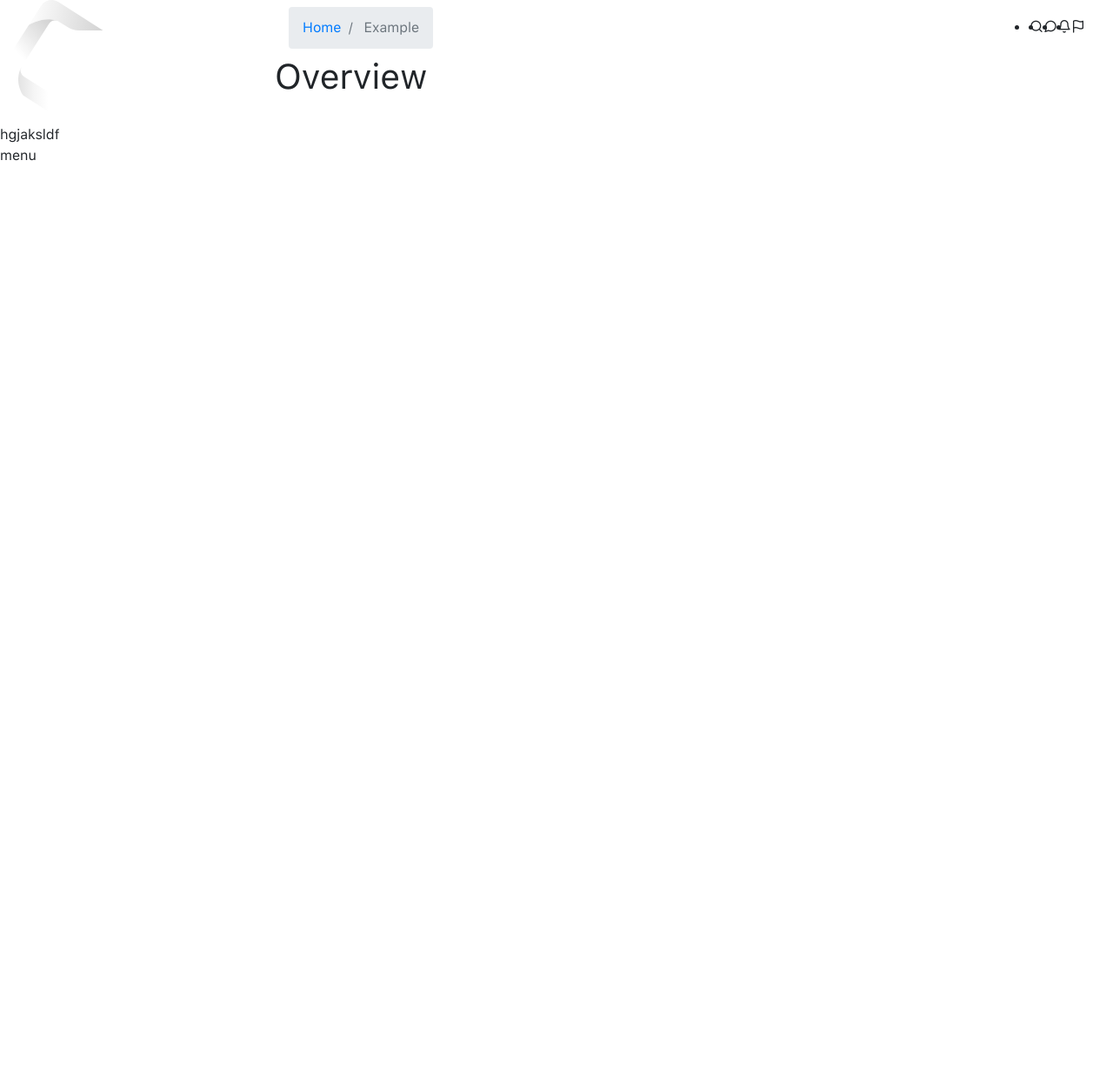
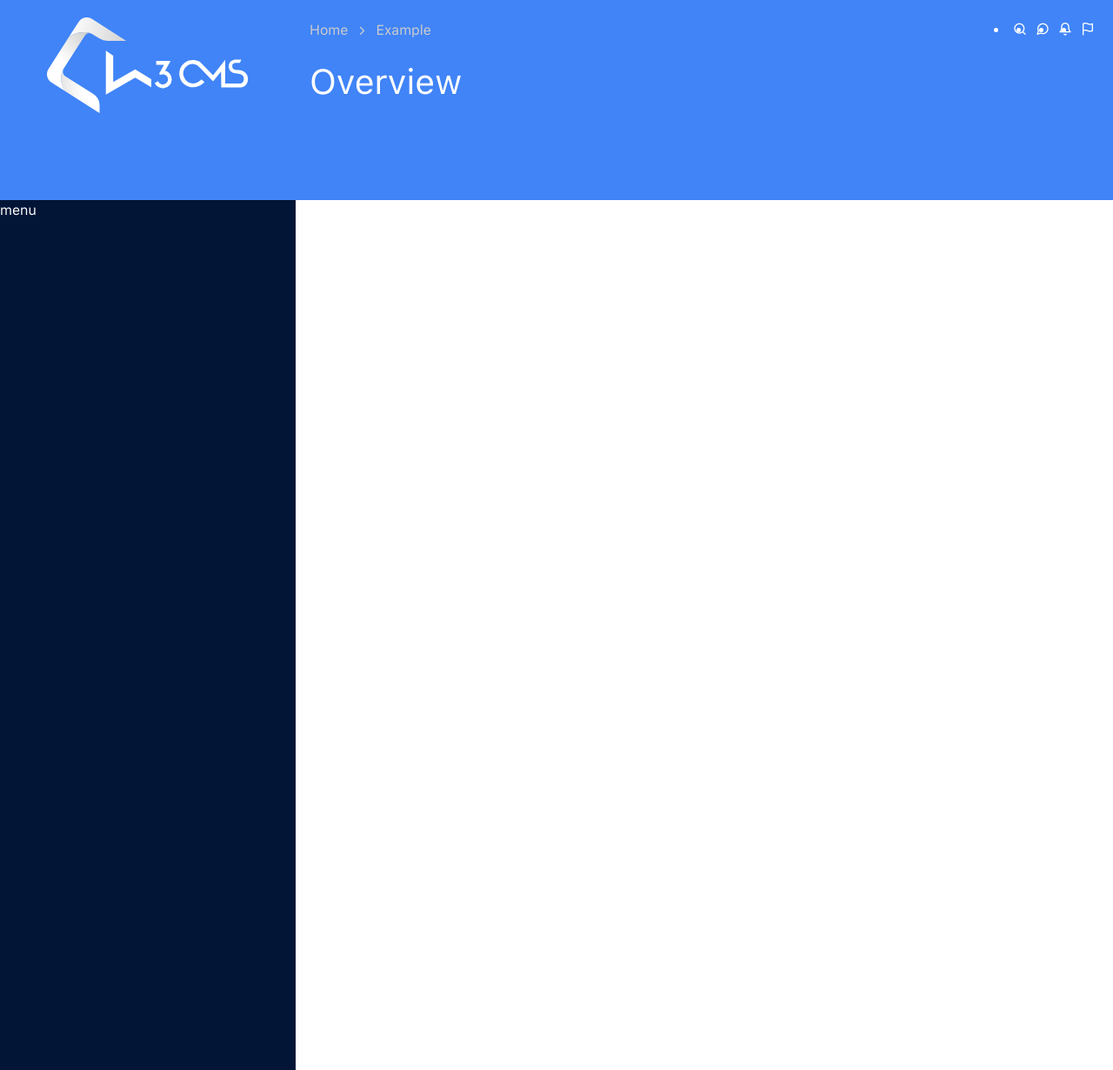
Before and after one commit to dzunglee/w3-style, a Jekyll site: the page built from p-dashboard.html, in a window 1280 px wide and 1230 px high. Shown: the whole window at 87% size. Built offline with Jekyll 4.4.1, drawn with Linux system fonts in a browser that asks for light colours; nearby versions of some CDN libraries; some web fonts are replaced.

Commit message:
debuging

```diff
--- a/_sass/_w3-style.sass
+++ b/_sass/_w3-style.sass
@@ -5,3 +5,131 @@
 @import "w3-input"
 @import "w3-checkbox"
 @import "w3-button"
+
+.fs-regular-italic
+  font-family: SFUIText-RegularItalic, sans-serif
+
+.w3
+  min-height: 100vh
+
+  header
+    color: $white
+    @extend .transition
+
+    .wrap-header
+      background-color: $blue
+      position: fixed
+      height: px2rem($header-height)
+      width: 100%
+      @extend .transition
+
+    .scroll-hide
+      @extend .transition
+      opacity: 1
+
+    .navbar
+      padding: 0
+      height: px2rem($header-height-fixed)
+
+    &.fixed
+      .logo
+        padding: px2rem(10) px2rem(40)
+        text-align: left
+
+        svg
+          width: auto
+          max-height: calc(#{px2rem($header-height-fixed)} - #{px2rem(20)})
+
+      & + .content
+        padding-top: px2rem($header-height-fixed)
+
+        .main-sidebar
+          min-height: calc(100vh - #{px2rem($header-height-fixed)})
+
+          .menu
+            top: px2rem($header-height-fixed)
+            min-height: calc(100vh - #{px2rem($header-height-fixed)})
+
+      .wrap-header
+        height: px2rem($header-height-fixed)
+
+      .scroll-hide
+        opacity: 0
+        font-size: 0
+
+      .breadcrumb
+        .breadcrumb-item
+          &.active
+            span
+              font-size: px2rem(18)
+              line-height: px2rem(16)
+              color: $white
+
+    .logo
+      @extend .transition
+      flex: 0 px2rem($left-menu-width)
+      max-width: 100%
+      padding: px2rem(20) px2rem(40)
+
+      svg
+        @extend .transition
+        max-height: px2rem(110)
+
+    & + .content
+      @extend .transition
+      padding-top: px2rem($header-height)
+
+  .main-sidebar
+    color: white
+    flex: 0 px2rem($left-menu-width)
+    min-height: calc(100vh - #{px2rem($header-height)})
+
+    .menu
+      background-color: darken($blue, 50)
+      position: fixed
+      @extend .transition
+      top: px2rem($header-height)
+      width: px2rem($left-menu-width)
+      min-height: calc(100vh - #{px2rem($header-height)})
+
+  .content-wrapper
+    flex: 0 px2rem($left-menu-width)
+
+  .breadcrumb
+    margin-bottom: 0
+    border: none
+    background-color: unset
+    color: $white
+    padding: 0
+
+    a, span
+      @extend .transition
+
+    a
+      color: $white
+
+    .breadcrumb-item + .breadcrumb-item::before
+      content: "\e930"
+      font-family: 'icomoon', sans-serif
+      color: darken($white, 20)
+
+    .breadcrumb-item
+      display: flex
+      align-items: center
+
+      a
+        color: darken($white, 20)
+
+      &:first-child
+        padding-left: 0
+
+      &.active
+        span
+          font-size: px2rem(16)
+          color: darken($white, 20)
+
+  .right-menu
+    margin-bottom: 0
+
+    li
+      padding: 0 px2rem(5)
```
